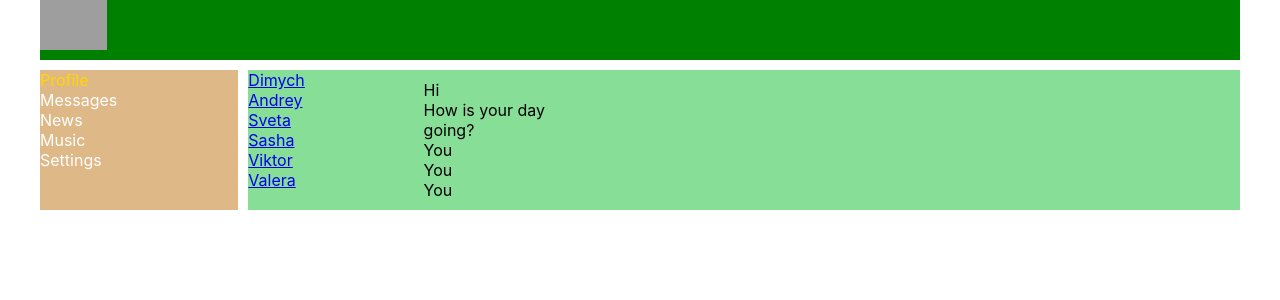
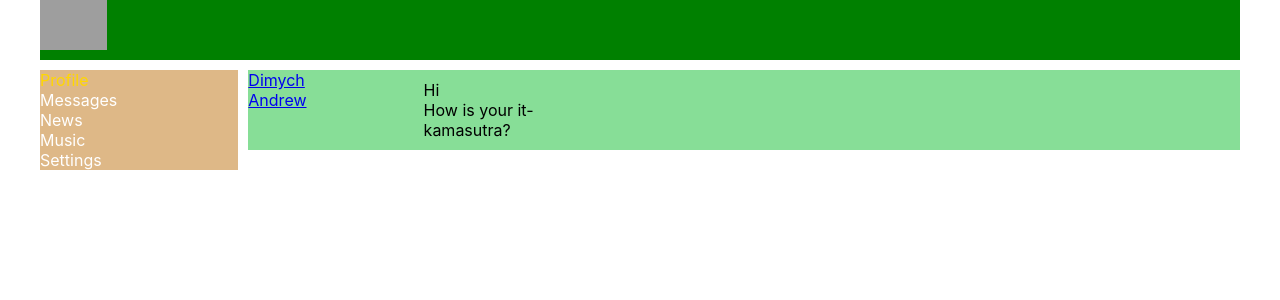
Before and after one commit to evgenypihnastyi/react-project, a React (Vite) app: page /dialogs in a window 1280 px wide. Shown: the top 300 px of the page. Built offline with nearby package versions, Linux system fonts and the light colour scheme; grey boxes are pictures that could not be loaded; the HTML template or start-up script is replaced by a standard one.

Commit message:
Task-024 Added the local level of business logic

```diff
--- a/src/App.jsx
+++ b/src/App.jsx
@@ -12,7 +12,7 @@ const App = () => {
       <Navbar />
       <div className="app-wrapper-content">
         <Routes>
-          <Route path="/dialogs/*" element={<Dialogs />} />
+          <Route path="/dialogs/" element={<Dialogs />} />
           <Route path="/profile/" element={<Profile />} />
         </Routes>
       </div>
--- a/src/components/Dialogs/Dialogs.jsx
+++ b/src/components/Dialogs/Dialogs.jsx
@@ -13,24 +13,39 @@ const Message = (props) => {
   return <div className={s.dialogs}>{props.message}</div>
 }
 const Dialogs = (props) => {
+    let dialogsData = [
+        {id: 1, name: "Dimych"},
+        {id: 2, name: "Andrew"},
+        {id: 3, name: "Sveta"},
+        {id: 4, name: "Sasha"},
+        {id: 5, name: "Viktor"},
+        {id: 6, name: "Valera"}
+    ]
+
+    console.log("Value of 1 item =",  dialogsData[1])
+
+    let messagesData = [
+        {id: 1, message: "Hi"},
+        {id: 2, message: "How is your it-kamasutra?"},
+        {id: 3, message: "Yo"},
+        {id: 4, message: "Yo"},
+        {id: 5, message: "Yo"},
+        {id: 6, message: "Yo"}
+    ]
+
     return (
         <div className={s.dialogs}>
             <div className={s.dialogsitems}>
-                <DialogItem name = "Dimych" id="1"/>
-                <DialogItem name = "Andrey" id="2"/>
-                <DialogItem name = "Sveta" id="3"/>
-                <DialogItem name = "Sasha" id="4"/>
-                <DialogItem name = "Viktor" id="5"/>
-                <DialogItem name = "Valera" id="6"/>
+                <DialogItem name={dialogsData[0].name} id={dialogsData[0].id} />
+                <DialogItem name={dialogsData[1].name} id={dialogsData[1].id} />
+
             </div>
 
 
             <div className={s.messages}>
-                <Message message="Hi"/>
-                <Message message="How is your day going?"/>
-                <Message message="You"/>
-                <Message message="You"/>
-                <Message message="You"/>
+                <Message message={messagesData [0].message}/>
+                <Message message={messagesData [1].message}/>
+
             </div>
         </div >
     )
--- a/src/components/Profile/MyPosts/MyPosts.jsx
+++ b/src/components/Profile/MyPosts/MyPosts.jsx
@@ -2,6 +2,13 @@ import s from './MyPosts.module.css';
 import Post from './Post/Post';
 
 const MyPosts = (props) => {
+
+      let postData = [
+        {id: 1, messeage: "Hi, how are yuo?", likesCount: 12},
+        {id: 2, messeage: "It\'s my first post", likesCount: 11},
+
+    ]
+
   return (
     <div className={s.postsBlock}>
      <h3> My posts</h3>
@@ -12,8 +19,8 @@ const MyPosts = (props) => {
         <button>Add post</button>
       </div>
       <div className={s.posts}>
-        <Post message="Hi, how are you?" likesCount="0" />
-        <Post message="It's my first post" likesCount="23" />
+        <Post message={postData[0].message} likesCount={postData [0].likesCount}/>
+        <Post message={postData[1].message} likesCount={postData [1].likesCount}/>
       </div>
     </div>
   )
```
